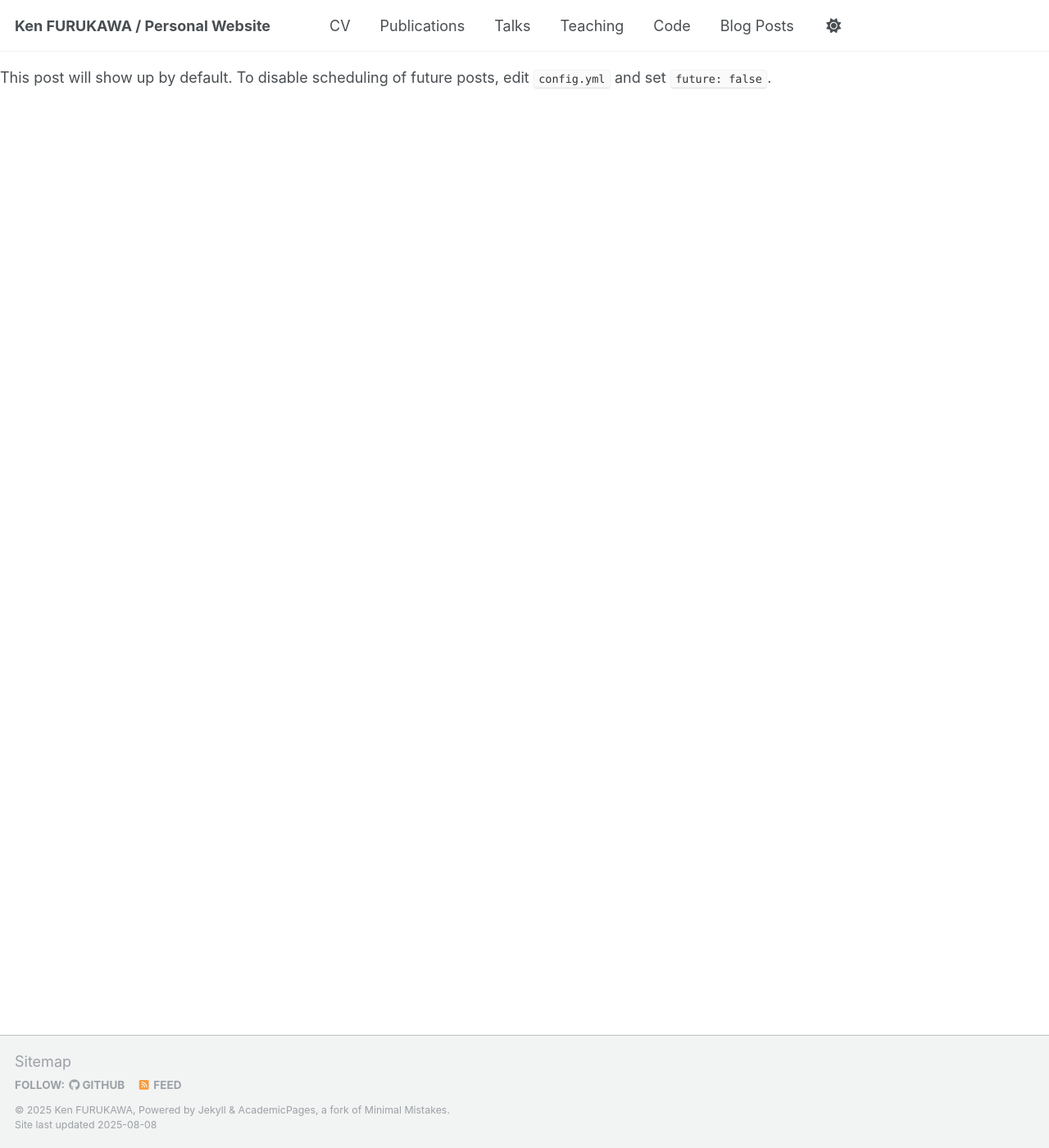
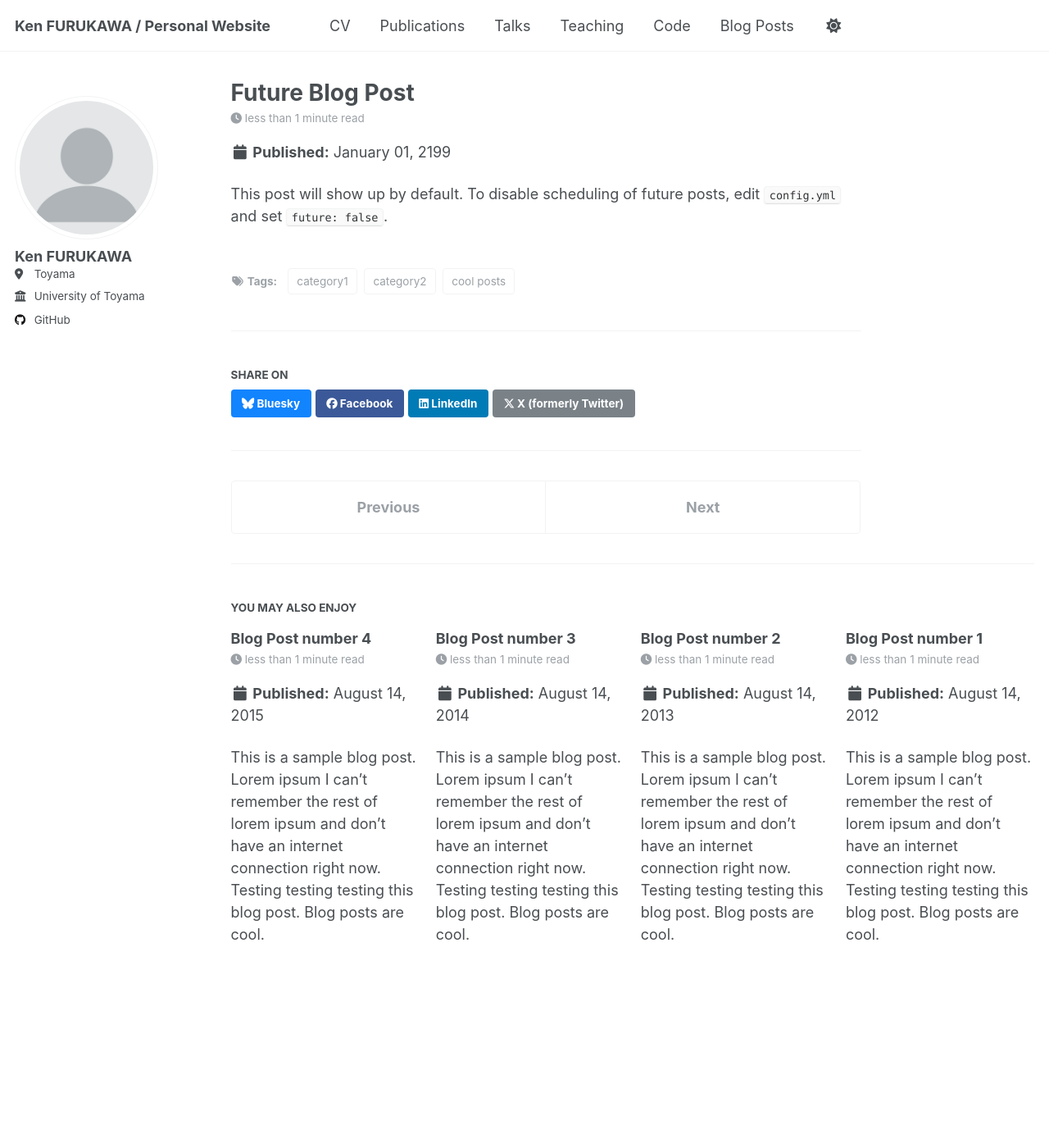
Before and after one commit to furukawaken/furukawaken.github.io, a Jekyll site: the page built from _posts/2199-01-01-future-post.md, in a window 1280 px wide and 1400 px high. Shown: the whole window at 82% size. Built offline with Jekyll 4.4.1, drawn with Linux system fonts in a browser that asks for light colours; our own code applies the rules of GitHub Pages for plain Markdown files; a script that is not in the unit is left out; some of the changed lines change nothing that is shown.

Commit message:
Update site

```diff
--- a/_config.yml
+++ b/_config.yml
@@ -216,76 +216,76 @@ kramdown:
 
 
 # These settings control the types of collections used by the template
-#collections:
-#  teaching:
-#    output: true
-#    permalink: /:collection/:path/
-#  publications:
-#    output: true
-#    permalink: /:collection/:path/
-#  portfolio:
-#    output: true
-#    permalink: /:collection/:path/
-#  talks:
-#    output: true
-#    permalink: /:collection/:path/
+collections:
+  teaching:
+    output: true
+    permalink: /:collection/:path/
+  publications:
+    output: true
+    permalink: /:collection/:path/
+  portfolio:
+    output: true
+    permalink: /:collection/:path/
+  talks:
+    output: true
+    permalink: /:collection/:path/
 
 
 # These settings control how pages and collections are included in the site
-#defaults:
-#  # _posts
-#  - scope:
-#      path: ""
-#      type: posts
-#    values:
-#      layout: single
-#      author_profile: true
-#      read_time: true
-#      comments: true
-#      share: true
-#      related: true
-#  # _pages
-#  - scope:
-#      path: ""
-#      type: pages
-#    values:
-#      layout: single
-#      author_profile: true
-#  # _teaching
-#  - scope:
-#      path: ""
-#      type: teaching
-#    values:
-#      layout: single
-#      author_profile: true
-#      share: true
-#      comments: true
-#  # _publications
-#  - scope:
-#      path: ""
-#      type: publications
-#    values:
-#      layout: single
-#      author_profile: true
-#      share: true
-#      comments: true
-#  # _portfolio
-#  - scope:
-#      path: ""
-#      type: portfolio
-#    values:
-#      layout: single
-#      author_profile: true
-#      share: true
-#      comment: true
-#  # _talks
-#  - scope:
-#      path: ""
-#      type: talks
-#    values:
-#      layout: single
-#      author_profile: true
-#      share: true
+defaults:
+  # _posts
+  - scope:
+      path: ""
+      type: posts
+    values:
+      layout: single
+      author_profile: true
+      read_time: true
+      comments: true
+      share: true
+      related: true
+  # _pages
+  - scope:
+      path: ""
+      type: pages
+    values:
+      layout: single
+      author_profile: true
+  # _teaching
+  - scope:
+      path: ""
+      type: teaching
+    values:
+      layout: single
+      author_profile: true
+      share: true
+      comments: true
+  # _publications
+  - scope:
+      path: ""
+      type: publications
+    values:
+      layout: single
+      author_profile: true
+      share: true
+      comments: true
+  # _portfolio
+  - scope:
+      path: ""
+      type: portfolio
+    values:
+      layout: single
+      author_profile: true
+      share: true
+      comment: true
+  # _talks
+  - scope:
+      path: ""
+      type: talks
+    values:
+      layout: single
+      author_profile: true
+      share: true
 
 
 # Sass/SCSS
```
